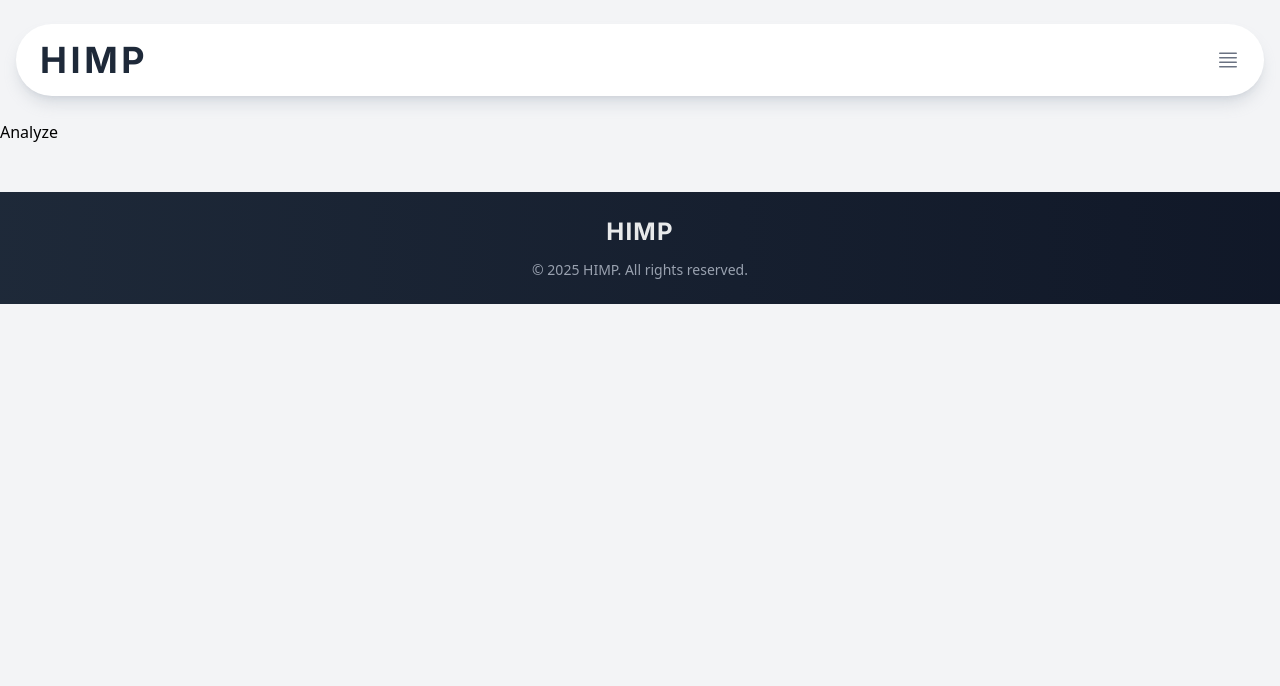
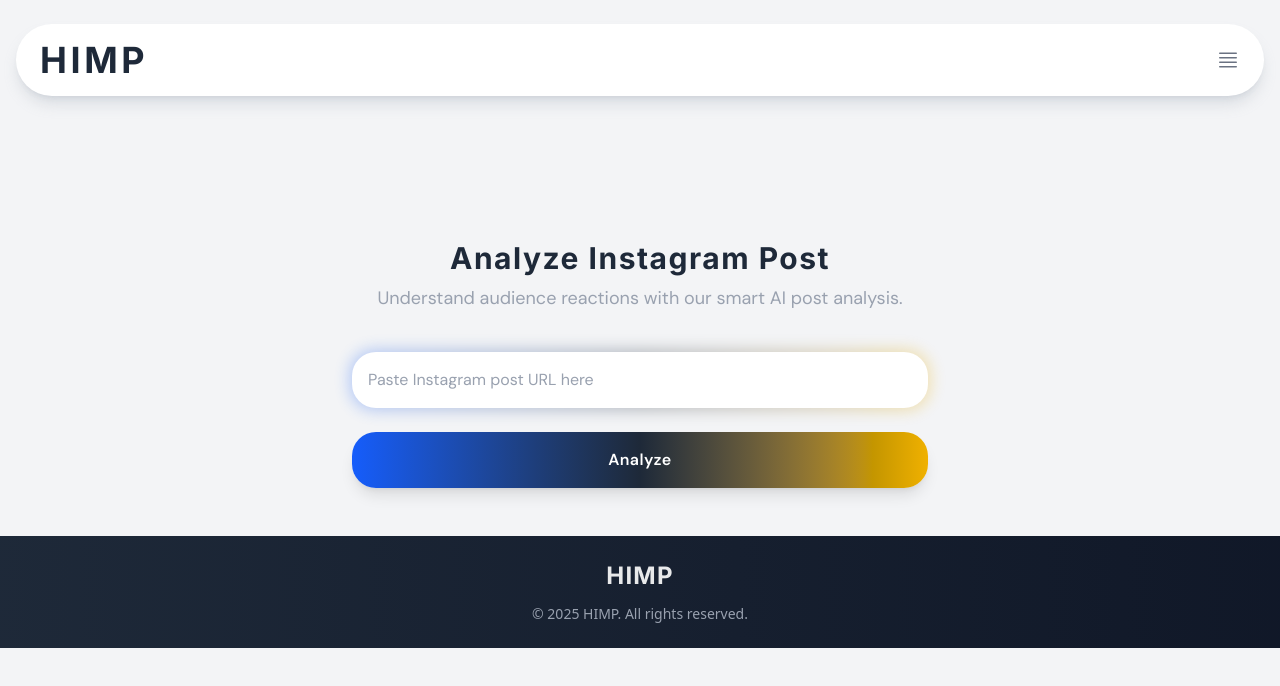
Before and after one commit to ErfanSafari0503/New-Himp, a React (Vite) app: page /analyze in a window 1280 px wide. Shown: the top 686 px of the page. Built offline with nearby package versions, Linux system fonts and the light colour scheme; no server answers.

Commit message:
feat(analyze): implement Analyze component with post link validation and submission functionality

```diff
--- a/src/features/Analyze.jsx
+++ b/src/features/Analyze.jsx
@@ -1,5 +1,74 @@
+import { useState } from 'react';
+//API-Services
+import { sendPost } from '../services/postServices';
+//Helper-Functions
+import { validateInstagramPostUrl } from '../utils/helpers';
+import Button from '../ui/Button';
+// import InstagramPost from '../ui/InstagramPost';
+
 function Analyze() {
-  return <div>Analyze</div>;
+  const [postLink, setPostLink] = useState('');
+  const [isLoading, setIsLoading] = useState(false);
+  const [postId, setPostId] = useState('');
+  const [status, setStatus] = useState('');
+
+  async function handleSendPostLink(e) {
+    e.preventDefault();
+
+    if (!postLink) return;
+
+    const isValid = validateInstagramPostUrl(postLink);
+    if (!isValid) return;
+
+    setIsLoading(true);
+
+    try {
+      const result = await sendPost(postLink);
+      setPostId(result.data.id);
+      setStatus(result.data.status);
+    } catch (error) {
+      console.error('Error sending post:', error);
+    } finally {
+      setIsLoading(false);
+    }
+  }
+
+  return (
+    <div className="px-4 pt-30">
+      <h1 className="font-Inter mb-2 text-center text-3xl font-bold tracking-wider text-gray-800">
+        Analyze Instagram Post
+      </h1>
+      <p className="font-DM-Sans text-center text-lg tracking-normal text-gray-400">
+        Understand audience reactions with our smart AI post analysis.
+      </p>
+
+      <div className="mx-auto mt-10 max-w-xl space-y-6">
+        <div className="relative">
+          <div className="absolute -inset-0.5 rounded-3xl bg-gradient-to-r from-blue-600 via-gray-800 to-yellow-500 opacity-30 blur"></div>
+          <div className="relative rounded-3xl">
+            <input
+              type="text"
+              placeholder="Paste Instagram post URL here"
+              className="font-DM-Sans w-full rounded-3xl bg-white px-4 py-4 text-gray-800 placeholder-gray-400"
+              value={postLink}
+              onChange={(e) => setPostLink(e.target.value)}
+              disabled={isLoading}
+            />
+          </div>
+        </div>
+        <Button
+          type="submit"
+          styles="font-DM-Sans w-full rounded-3xl bg-gradient-to-r from-blue-600 via-gray-800 to-yellow-500 py-4 text-base font-semibold tracking-wide text-white shadow-lg"
+          disabled={isLoading}
+          func={handleSendPostLink}
+        >
+          Analyze
+        </Button>
+      </div>
+
+      {/* <InstagramPost /> */}
+    </div>
+  );
 }
 
 export default Analyze;
--- a/src/ui/Button.jsx
+++ b/src/ui/Button.jsx
@@ -1,6 +1,16 @@
 import { Link } from 'react-router-dom';
 
-function Button({ children, type, to, func, color, shadow, linkStyle }) {
+function Button({
+  children,
+  type,
+  styles,
+  to,
+  func,
+  disabled = false,
+  color,
+  shadow,
+  linkStyle,
+}) {
   const baseStyle = `rounded-2xl ${color} px-6 py-4 ${shadow}`;
   const style = {
     headerMenuIcon: 'transition-all duration-300',
@@ -36,6 +46,13 @@ function Button({ children, type, to, func, color, shadow, linkStyle }) {
       </button>
     );
   }
+
+  if (type === 'submit')
+    return (
+      <button className={styles} onClick={func} disabled={disabled}>
+        {children}
+      </button>
+    );
 }
 
 export default Button;
--- a/src/utils/helpers.js
+++ b/src/utils/helpers.js
@@ -10,3 +10,15 @@ export function currentYear() {
     const currentYear = new Date().getFullYear();
     return currentYear;
 }
+
+export function validateInstagramPostUrl(postUrl) {
+    if (typeof postUrl !== 'string' || postUrl.trim() === '') {
+        return false;
+    }
+
+    const instagramRegex = new RegExp(
+    /^(?:https?:\/\/)?(?:www\.)?instagram\.com\/(?:p|reel|tv)\/([a-zA-Z0-9\-_]+)\/?(?:[\?].*)?$/
+  );
+
+  return instagramRegex.test(postUrl);
+}
```
